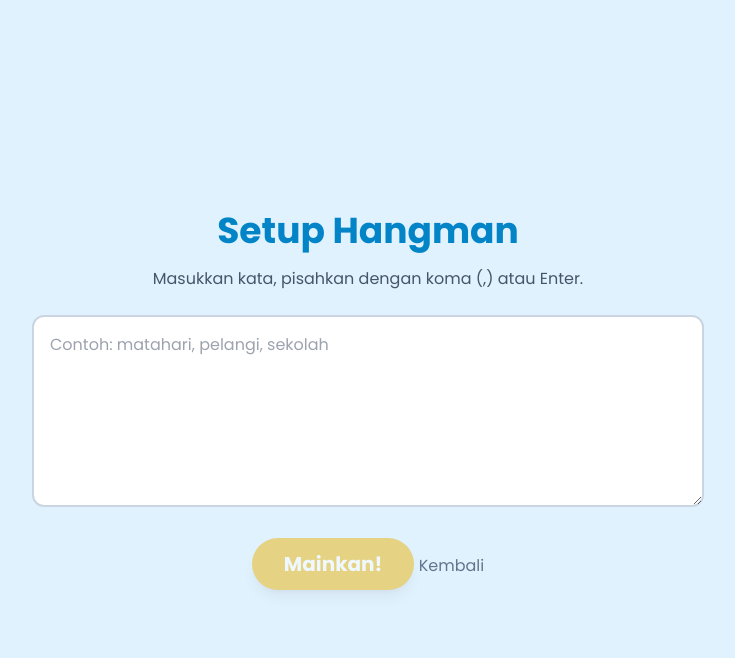
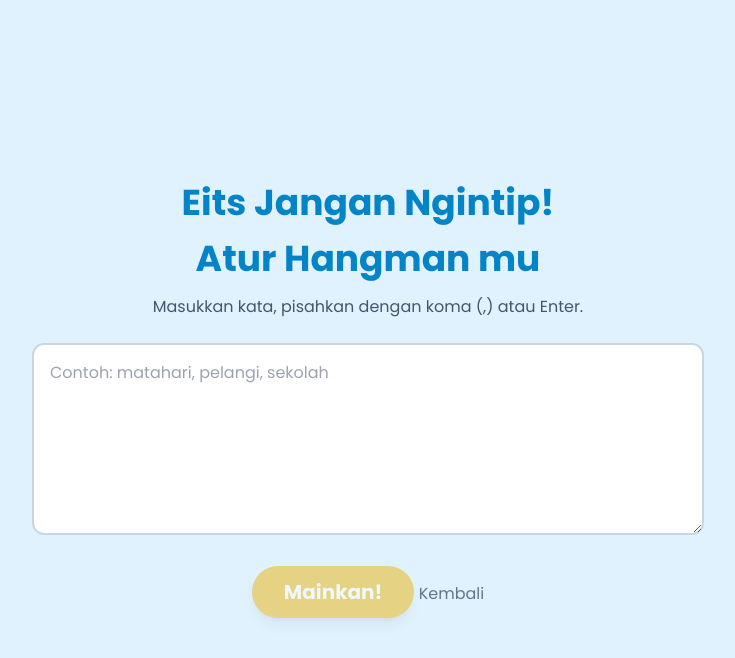
Before and after one commit to DewaMSY/gameedukasi, a plain HTML site: page index.html in a window 1280 px wide. Both pictures are taken after a click on the element 330 px from the left and 506 px from the top of the page. Shown: the whole page, without its empty margins (272-1007 px from the left). Drawn offline with nearby package versions, Linux system fonts and the light colour scheme.

Commit message:
Update index.html

```diff
--- a/index.html
+++ b/index.html
@@ -85,7 +85,8 @@
         <!-- 2. Halaman Setup (Shared structure) -->
         <!-- Setup Hangman -->
         <div id="setupPageHangman" class="page hidden w-full max-w-2xl text-center">
-            <h1 class="text-4xl font-bold text-sky-600 mb-4">Setup Hangman</h1>
+            <h1 class="text-4xl font-bold text-sky-600 mb-4">Eits Jangan Ngintip!</h1>
+            <h2 class="text-4xl font-bold text-sky-600 mb-4">Atur Hangman mu</h2>
             <p class="text-slate-600 mb-6">Masukkan kata, pisahkan dengan koma (,) atau Enter.</p>
             <textarea id="wordInputHangman" class="word-input w-full h-48 p-4 border-2 border-slate-300 rounded-xl focus:ring-2 focus:ring-yellow-500 transition" placeholder="Contoh: matahari, pelangi, sekolah"></textarea>
             <button class="start-game-btn mt-6 bg-yellow-500 text-white font-bold py-3 px-8 rounded-full text-xl hover:bg-yellow-600 transition-transform hover:scale-105 shadow-lg disabled:opacity-50" data-game="Hangman" disabled>Mainkan!</button>
```
